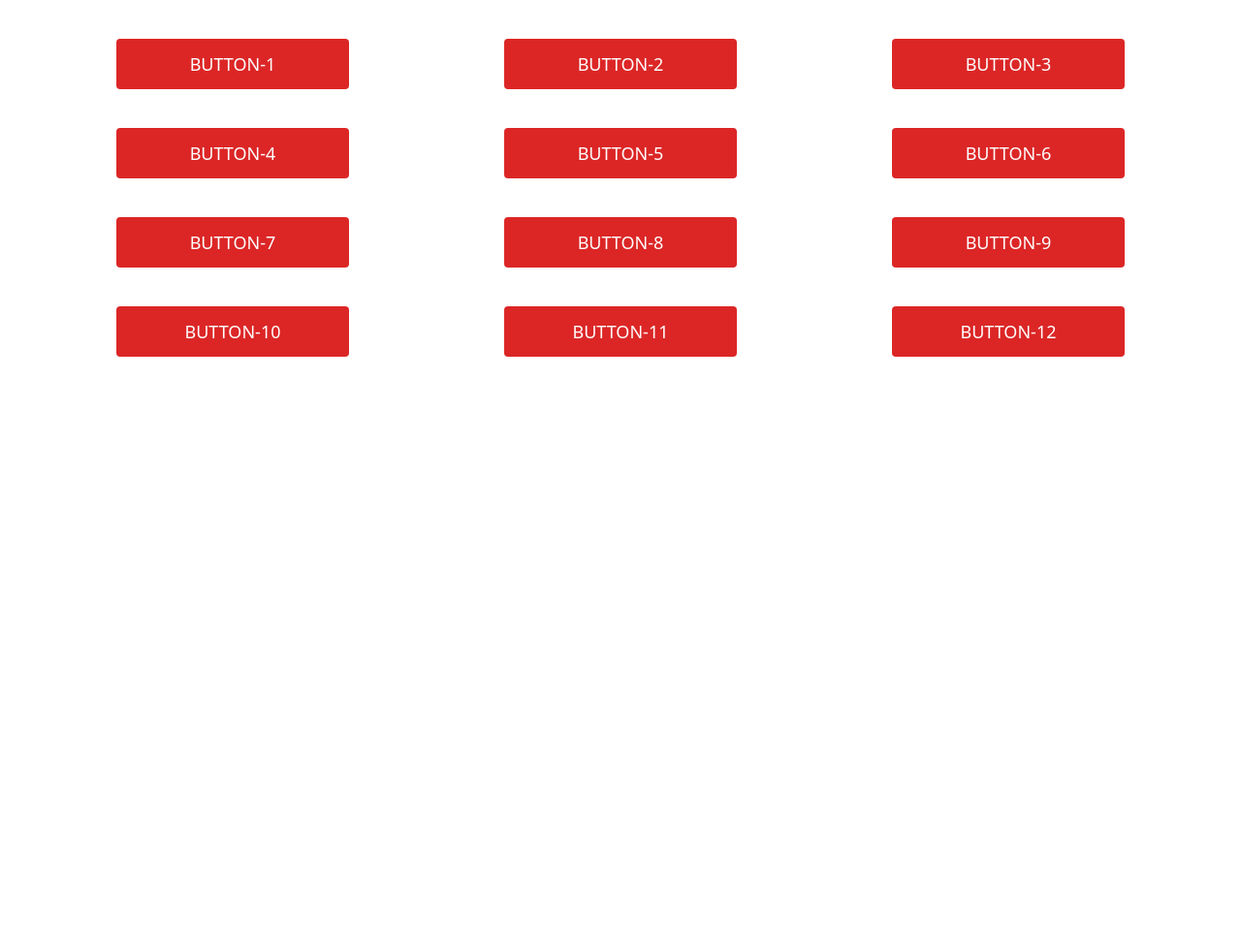
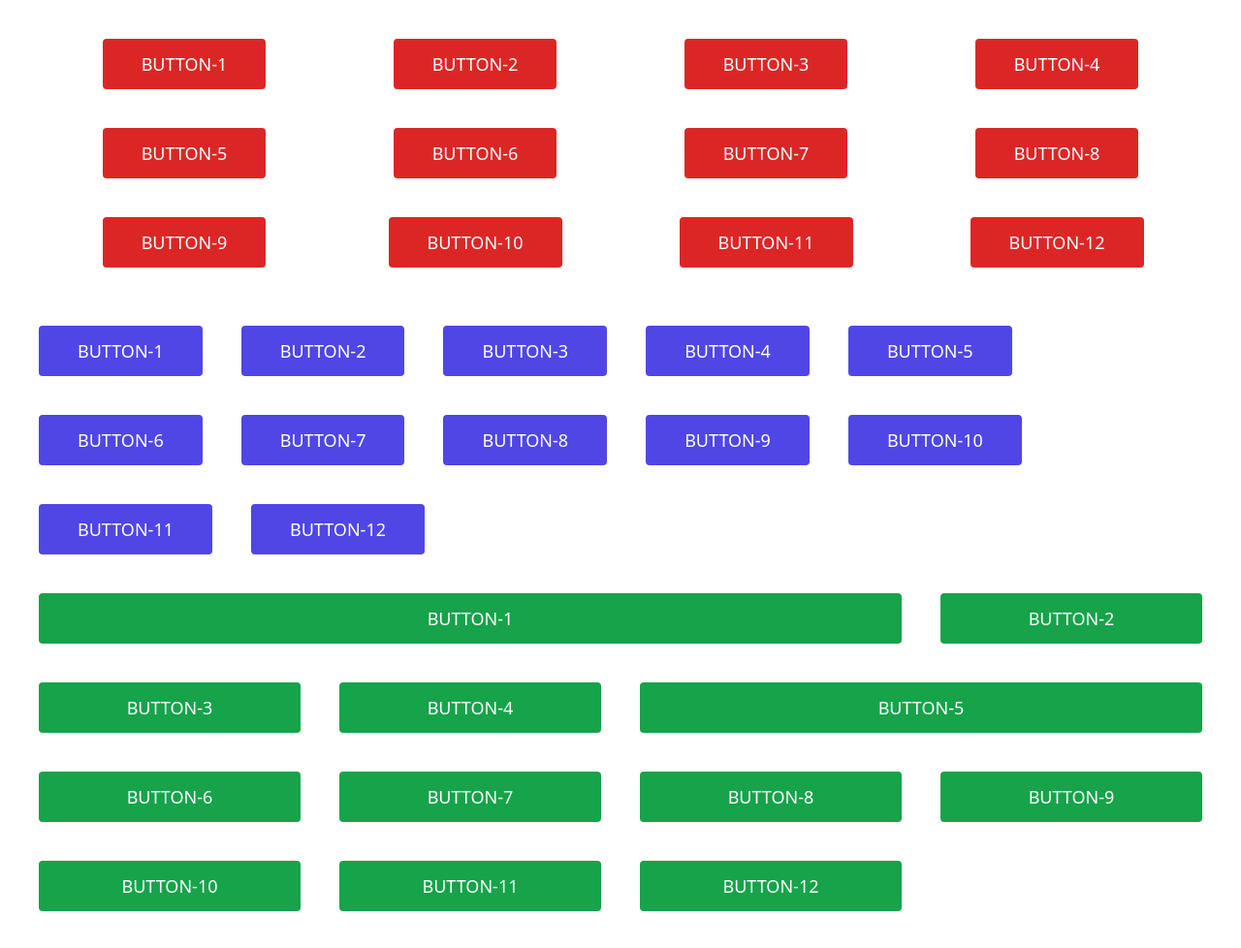
Before and after one commit to shefat26/tailwind-practice, a website: page gridTailwind/index.html in a window 1280 px wide. Shown: the whole page at 97% size. Before the commit the page ends 800 px from the top, so only its background shows below. Drawn offline with nearby package versions, Linux system fonts and the light colour scheme.

Commit message:
Grid in Tailwind practice

```diff
--- a/gridTailwind/index.html
+++ b/gridTailwind/index.html
@@ -11,28 +11,59 @@
 <body>
 
     <div class="m-5 ">
-        <div class="m-5 grid grid-cols-3 place-items-center ">
+        <div class="m-5 grid grid-cols-4 place-items-center ">
 
-            <button class="m-5 px-10 py-3 bg-red-600 rounded text-white text-lg  uppercase w-60  ">button-1</button>
-            <button class="m-5 px-10 py-3 bg-red-600 rounded text-white text-lg  uppercase w-60  ">button-2</button>
-            <button class="m-5 px-10 py-3 bg-red-600 rounded text-white text-lg  uppercase w-60  ">button-3</button>
-            <button class="m-5 px-10 py-3 bg-red-600 rounded text-white text-lg  uppercase w-60  ">button-4</button>
-            <button class="m-5 px-10 py-3 bg-red-600 rounded text-white text-lg  uppercase w-60  ">button-5</button>
-            <button class="m-5 px-10 py-3 bg-red-600 rounded text-white text-lg  uppercase w-60  ">button-6</button>
-            <button class="m-5 px-10 py-3 bg-red-600 rounded text-white text-lg  uppercase w-60  ">button-7</button>
-            <button class="m-5 px-10 py-3 bg-red-600 rounded text-white text-lg  uppercase w-60  ">button-8</button>
-            <button class="m-5 px-10 py-3 bg-red-600 rounded text-white text-lg  uppercase w-60  ">button-9</button>
-            <button class="m-5 px-10 py-3 bg-red-600 rounded text-white text-lg  uppercase w-60  ">button-10</button>
-            <button class="m-5 px-10 py-3 bg-red-600 rounded text-white text-lg  uppercase w-60  ">button-11</button>
-            <button class="m-5 px-10 py-3 bg-red-600 rounded text-white text-lg  uppercase w-60  ">button-12</button>
+            <button class="m-5 px-10 py-3 bg-red-600 rounded text-white text-lg  uppercase  ">button-1</button>
+            <button class="m-5 px-10 py-3 bg-red-600 rounded text-white text-lg  uppercase  ">button-2</button>
+            <button class="m-5 px-10 py-3 bg-red-600 rounded text-white text-lg  uppercase  ">button-3</button>
+            <button class="m-5 px-10 py-3 bg-red-600 rounded text-white text-lg  uppercase  ">button-4</button>
+            <button class="m-5 px-10 py-3 bg-red-600 rounded text-white text-lg  uppercase  ">button-5</button>
+            <button class="m-5 px-10 py-3 bg-red-600 rounded text-white text-lg  uppercase  ">button-6</button>
+            <button class="m-5 px-10 py-3 bg-red-600 rounded text-white text-lg  uppercase  ">button-7</button>
+            <button class="m-5 px-10 py-3 bg-red-600 rounded text-white text-lg  uppercase  ">button-8</button>
+            <button class="m-5 px-10 py-3 bg-red-600 rounded text-white text-lg  uppercase  ">button-9</button>
+            <button class="m-5 px-10 py-3 bg-red-600 rounded text-white text-lg  uppercase  ">button-10</button>
+            <button class="m-5 px-10 py-3 bg-red-600 rounded text-white text-lg  uppercase  ">button-11</button>
+            <button class="m-5 px-10 py-3 bg-red-600 rounded text-white text-lg  uppercase  ">button-12</button>
 
         </div>
 
 
-        <div>
+        <div class="flex flex-wrap">
+
+            <button class="m-5 px-10 py-3 bg-indigo-600 rounded text-white text-lg  uppercase  ">button-1</button>
+            <button class="m-5 px-10 py-3 bg-indigo-600 rounded text-white text-lg  uppercase  ">button-2</button>
+            <button class="m-5 px-10 py-3 bg-indigo-600 rounded text-white text-lg  uppercase  ">button-3</button>
+            <button class="m-5 px-10 py-3 bg-indigo-600 rounded text-white text-lg  uppercase  ">button-4</button>
+            <button class="m-5 px-10 py-3 bg-indigo-600 rounded text-white text-lg  uppercase  ">button-5</button>
+            <button class="m-5 px-10 py-3 bg-indigo-600 rounded text-white text-lg  uppercase  ">button-6</button>
+            <button class="m-5 px-10 py-3 bg-indigo-600 rounded text-white text-lg  uppercase  ">button-7</button>
+            <button class="m-5 px-10 py-3 bg-indigo-600 rounded text-white text-lg  uppercase  ">button-8</button>
+            <button class="m-5 px-10 py-3 bg-indigo-600 rounded text-white text-lg  uppercase  ">button-9</button>
+            <button class="m-5 px-10 py-3 bg-indigo-600 rounded text-white text-lg  uppercase  ">button-10</button>
+            <button class="m-5 px-10 py-3 bg-indigo-600 rounded text-white text-lg  uppercase  ">button-11</button>
+            <button class="m-5 px-10 py-3 bg-indigo-600 rounded text-white text-lg  uppercase  ">button-12</button>
+
 
         </div>
-        <div></div>
+
+        <div class="grid grid-cols-1 sm:grid-cols-2 md:grid-cols-3 lg:grid-cols-4">
+
+            <button class="m-5 px-10 py-3 bg-green-600 rounded text-white text-lg  uppercase col-span-3 ">button-1</button>
+            <button class="m-5 px-10 py-3 bg-green-600 rounded text-white text-lg  uppercase  ">button-2</button>
+            <button class="m-5 px-10 py-3 bg-green-600 rounded text-white text-lg  uppercase  ">button-3</button>
+            <button class="m-5 px-10 py-3 bg-green-600 rounded text-white text-lg  uppercase  ">button-4</button>
+            <button class="m-5 px-10 py-3 bg-green-600 rounded text-white text-lg  uppercase col-span-2 ">button-5</button>
+            <button class="m-5 px-10 py-3 bg-green-600 rounded text-white text-lg  uppercase  ">button-6</button>
+            <button class="m-5 px-10 py-3 bg-green-600 rounded text-white text-lg  uppercase  ">button-7</button>
+            <button class="m-5 px-10 py-3 bg-green-600 rounded text-white text-lg  uppercase  ">button-8</button>
+            <button class="m-5 px-10 py-3 bg-green-600 rounded text-white text-lg  uppercase  ">button-9</button>
+            <button class="m-5 px-10 py-3 bg-green-600 rounded text-white text-lg  uppercase  ">button-10</button>
+            <button class="m-5 px-10 py-3 bg-green-600 rounded text-white text-lg  uppercase  ">button-11</button>
+            <button class="m-5 px-10 py-3 bg-green-600 rounded text-white text-lg  uppercase  ">button-12</button>
+
+
+        </div>
     </div>
 </body>
 </html>
```
